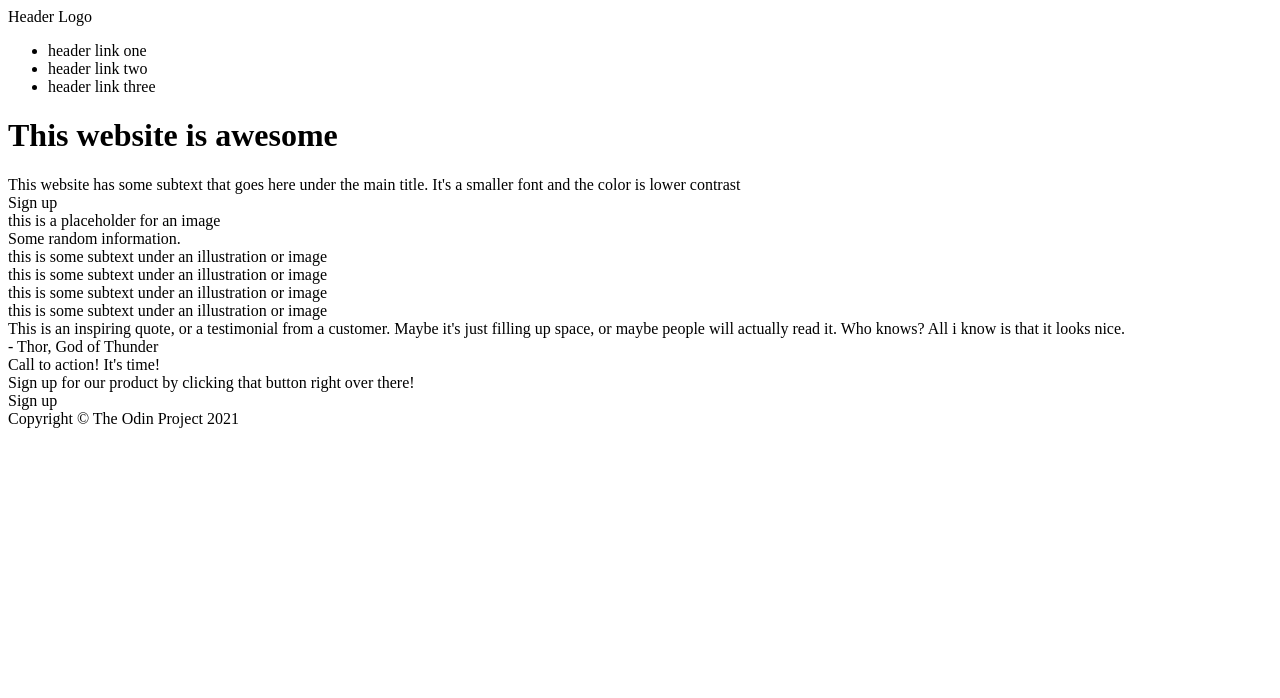
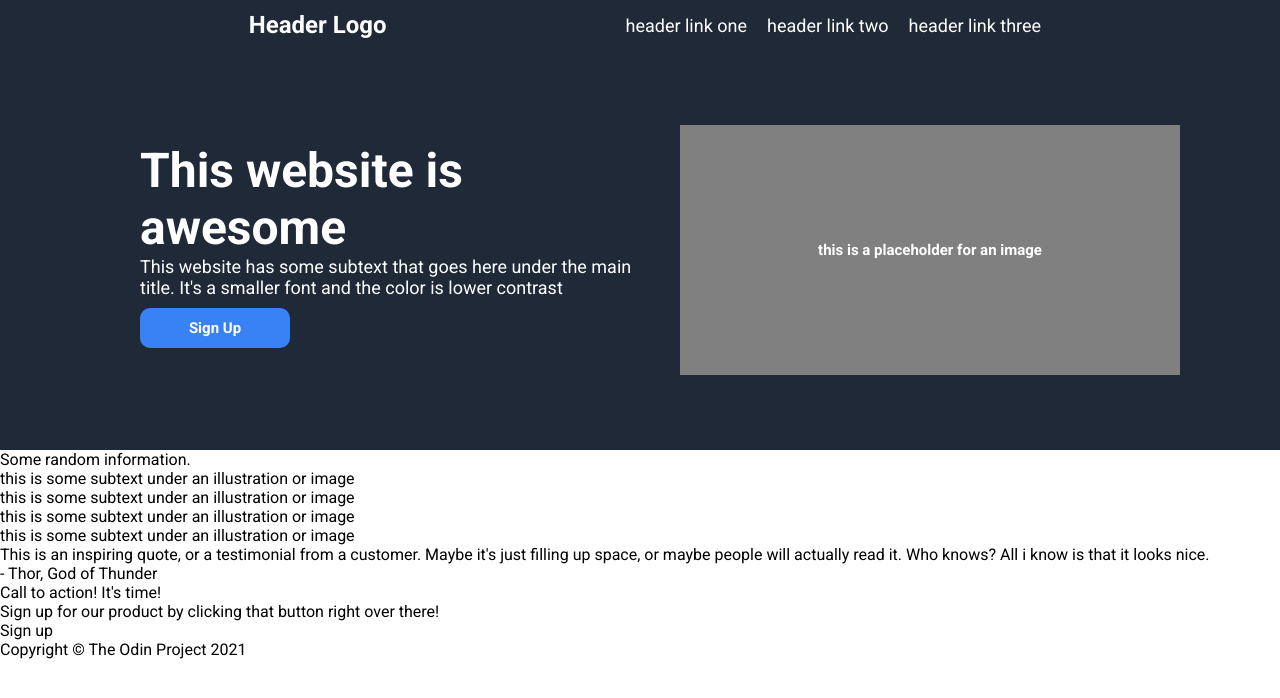
Before and after one commit to lukejdarling/landing-page, a plain HTML site: page index.html in a window 1280 px wide. Drawn offline with Linux system fonts and the light colour scheme.

Commit message:
Added header and section one to css

```diff
--- a/index.html
+++ b/index.html
@@ -4,12 +4,15 @@
     <meta charset="UTF-8">
     <meta http-equiv="X-UA-Compatible" content="IE=edge">
     <meta name="viewport" content="width=device-width, initial-scale=1.0">
-    <title>Document</title>
+    <title>Landing Page</title>
     <link rel="stylesheet" href="style.css">
+    <link rel="preconnect" href="https://fonts.googleapis.com">
+    <link rel="preconnect" href="https://fonts.gstatic.com" crossorigin>
+    <link href="https://fonts.googleapis.com/css2?family=Roboto:wght@300;400;700&display=swap" rel="stylesheet">
 </head>
 <body>
     <div class="header">
-        <div class="header_logo">Header Logo</div>
+        <div class="header_logo"><h1>Header Logo</h1></div>
         <div class="links">
             <ul>
                 <li>header link one</li>
@@ -19,10 +22,12 @@
         </div>
     </div>
     <div class="section_one">
-        <h1 class="title">This website is awesome</h1>
-        <div class="description">This website has some subtext that goes here under the main title. It's a smaller font and the color is lower contrast</div>
-        <div class="sign_up_button">Sign up</div>
-        <div class="image_placeholder">this is a placeholder for an image</div>
+        <div class="container_one">
+            <h1 class="title">This website is awesome</h1>
+            <div class="description">This website has some subtext that goes here under the main title. It's a smaller font and the color is lower contrast</div>
+            <div class="sign_up_button"><h1>Sign Up</h1></div>
+        </div>
+        <div class="image_placeholder"><h1>this is a placeholder for an image</h1></div>
     </div>
     <div class="section_two">
         <div class="section_two_header">Some random information.</div>
--- a/style.css
+++ b/style.css
@@ -0,0 +1,89 @@
+* {
+    padding: 0px;
+    margin: 0px;
+    box-sizing: border-box;
+    font-family: 'Roboto', sans-serif;
+}
+
+
+.header{
+    display: flex;
+    justify-content: space-evenly;
+    align-items: center;
+    min-height: 50px;
+    background-color: #1f2937;
+    color: white;
+
+}
+.header h1{
+    font-size: 24px;
+    font-weight: 800;
+    margin-left: 10px;
+}
+
+ul{
+    list-style-type: none;
+    display: flex;
+    gap: 20px;
+    font-size: 18px;
+    font-weight: 400;
+}
+
+.section_one{
+    display: flex;
+    justify-content: center;
+    align-items: center;
+    background-color: #1f2937;
+    color: white;
+    min-height: 400px;
+}
+
+.container_one{
+    display: flex;
+    flex-direction: column;
+    justify-content: center;
+    align-items: center;
+    align-content: flex-start;
+    flex-basis: 500px;
+    min-height: 250px;
+    margin: 40px;
+}
+
+.title {
+    font-size: 48px;
+    font-weight: 800;
+}
+
+.description{
+    font-size: 18px;
+}
+
+.sign_up_button{
+    display: flex;
+    align-self: flex-start;
+    align-items: center;
+    justify-content: center;
+    margin:10px 0px;
+    background-color: #3882f6;
+    width: 150px;
+    height: 40px;
+    border-radius: 10px;
+}
+.sign_up_button h1{
+    font-size: 15px;
+    font-weight: 800;
+}
+
+.image_placeholder{
+    display: flex;
+    flex-direction: row;
+    justify-content: center;
+    align-items: center;
+    background-color: grey;
+    flex-basis: 500px;
+    min-height: 250px;
+}
+
+.image_placeholder h1{
+    font-size: 15px;
+}
```
